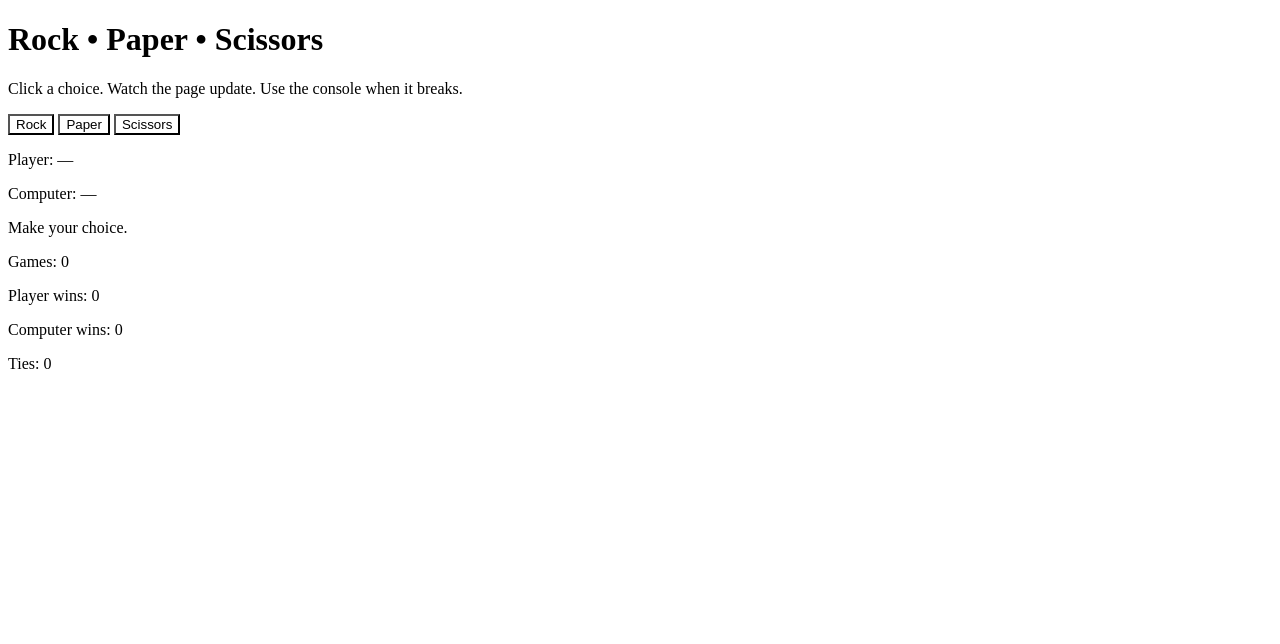
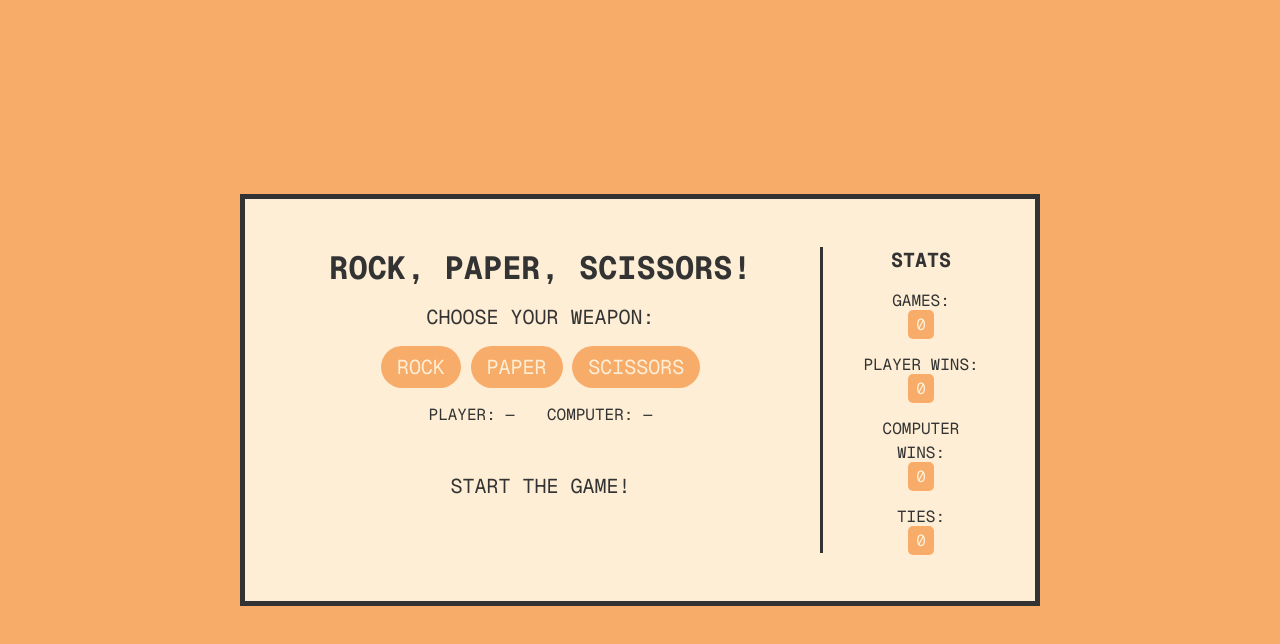
Before and after one commit to sydneebaldwin/wd290-hw10-sbaldwin, a plain HTML site: page Rock-paper-scissors/index.html in a window 1280 px wide. Drawn offline with Linux system fonts and the light colour scheme.

Commit message:
UI Updates

```diff
--- a/Rock-paper-scissors/css/styles.css
+++ b/Rock-paper-scissors/css/styles.css
@@ -1,5 +1,117 @@
-.choice {background-color: #fff;}
-.selected { outline: 3px solid currentColor; }
-.win { background-color: #0f0; }
-.lose { background-color: #f00; color: #fff; }
-.tie { background-color: #ff0; }
+@font-face {
+    font-family: geist;
+    src: url(../fonts/GeistMono-VariableFont_wght.ttf) format("truetype");
+}
+
+:root {
+    --orange: #f7ac69;
+    --dark: #333;
+    --light: #feeed5;
+    --red: #f46969;
+    --yellow: #f4e369;
+    --green:#69f4a2;
+}
+
+* {
+    margin: 0;
+    padding: 0;
+    box-sizing: border-box;
+    font-family: "geist", monospace;
+    text-transform: uppercase;
+    color: var(--dark)
+}
+
+body {
+    background-color: var(--orange);
+    display: flex;
+    justify-content: center;
+    align-items: center;
+    height: 100vh;
+}
+
+main {
+    display: flex;
+    flex-flow: row nowrap;
+    justify-content: center;
+    background-color: var(--light);
+    border: 5px solid var(--dark);
+    width: clamp(300px, 80vw, 800px);
+    padding: 3rem;
+    gap: 2rem;
+}
+
+.col-1 {
+    width: 75%;
+    display: flex;
+    flex-flow: column nowrap;
+    align-items: center;
+    gap: 1rem;
+}
+
+.subtitle {
+    font-size: 1.25rem;
+}
+
+.choice {
+    background-color: var(--orange);
+    border: none;
+    padding: 0.5rem 1rem;
+    font-size: 1.25rem;
+    cursor: pointer;
+    color: var(--light);
+    border-radius: 50px;
+}
+
+.status {
+    width: 100%;
+    display: flex;
+    flex-flow: column nowrap;
+    align-items: center;
+    gap: 1rem;
+}
+
+.status div {
+    display: flex;
+    flex-flow: row wrap;
+    justify-content: center;
+    gap: 2rem;
+}
+
+#result {
+    padding: 2rem;
+    font-size: 1.25rem;
+}
+
+.divider {
+    width: 3px;
+    background-color: var(--dark);
+}
+
+.scoreboard {
+    width: 20%;
+    display: flex;
+    flex-flow: column nowrap;
+    align-items: center;
+    gap: 1rem;
+    text-align: center;
+}
+
+.scoreboard h4 {
+    font-size: 1.25rem;
+}
+
+.scoreboard p {
+    line-height: 1.5;
+}
+
+.scoreboard span {
+    background-color: var(--orange);
+    color: var(--light);
+    padding: 0.25rem 0.5rem;
+    border-radius: 5px;
+}
+
+.selected { outline: currentColor; }
+.win { background-color: var(--green); color: var(--dark);}
+.lose { background-color: var(--red); color: var(--light); }
+.tie { background-color: var(--yellow); color: var(--dark);}
--- a/Rock-paper-scissors/index.html
+++ b/Rock-paper-scissors/index.html
@@ -8,9 +8,11 @@
     <script src="js/script.js" defer></script>
   </head>
   <body>
+
     <main class="container">
-      <h1>Rock • Paper • Scissors</h1>
-      <p class="subtitle">Click a choice. Watch the page update. Use the console when it breaks.</p>
+      <div class="col-1">
+      <h1>Rock, Paper, Scissors!</h1>
+      <p class="subtitle">Choose Your Weapon:</p>
 
       <section class="choices" aria-label="Player choices">
         <button class="choice" data-choice="rock" type="button">Rock</button>
@@ -19,16 +21,22 @@
       </section>
 
       <section class="status" aria-live="polite">
+        <div>
         <p>Player: <span id="playerChoice">—</span></p>
         <p>Computer: <span id="computerChoice">—</span></p>
-        <p id="result">Make your choice.</p>
+        </div>
+        <p id="result">Start the Game!</p>
       </section>
+    </div>
 
-<section class="scoreboard" aria-label="Scoreboard">
-  <p>Games: <span id="games">0</span></p>
-  <p>Player wins: <span id="playerWins">0</span></p>
-  <p>Computer wins: <span id="computerWins">0</span></p>
-  <p>Ties: <span id="ties">0</span></p>
+    <div class="divider"></div>
+
+    <section class="scoreboard" aria-label="Scoreboard">
+      <h4>stats</h4>
+  <p>Games: <br><span id="games">0</span></p>
+  <p>Player wins: <br><span id="playerWins">0</span></p>
+  <p>Computer wins: <br><span id="computerWins">0</span></p>
+  <p>Ties: <br><span id="ties">0</span></p>
 </section>
 
     </main>
--- a/Rock-paper-scissors/js/script.js
+++ b/Rock-paper-scissors/js/script.js
@@ -95,7 +95,13 @@ function render(player, computer, outcome, clickedButton) {
   computerEl.textContent = computer;
 
   // Text result
-  resultEl.textContent = "Result: " + outcome;
+  if (outcome === "win") {
+    resultEl.textContent = "Yayyyy! You win!";
+  } else if (outcome === "lose") {
+    resultEl.textContent = "You lose. Bummer.";
+  } else {
+    resultEl.textContent = "Uhhh its a tie. Try again.";
+  }
 
   // Class-based styling (highlight states)
   clearResultStates();
```
Also changed, not shown: Rock-paper-scissors/fonts/GeistMono-VariableFont_wght.ttf (added), 1 other file.
